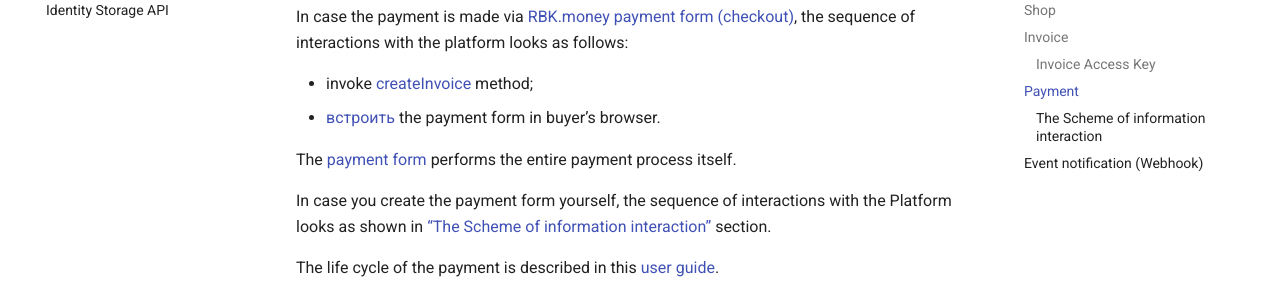
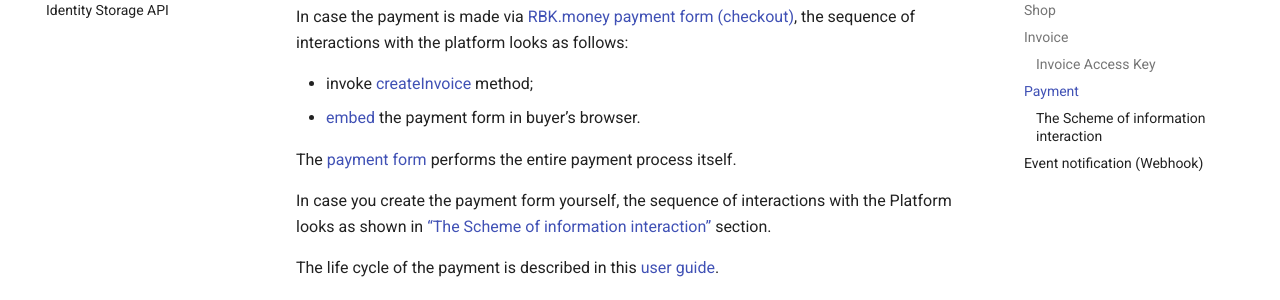
Before and after one commit to rbkmoney/docs, an MkDocs documentation site: the page built from content/docs/payments/overview.md, in a window 1280 px wide and 900 px high, scrolled down 2081 px. Shown: the part 152-452 px from the top of the window. Built offline with MkDocs 1.6.1 and Material for MkDocs 9.7.7, drawn with Linux system fonts in a browser that asks for light colours; nearby versions of some CDN libraries; comment, search, counter and statistics services are not loaded.

Commit message:
Update overview.md

```diff
--- a/content/docs/payments/overview.md
+++ b/content/docs/payments/overview.md
@@ -64,7 +64,7 @@ In order for the funds for goods and services offered to the payer be added to m
 In case the payment is made via [RBK.money payment form (checkout)](../checkout), the sequence of interactions with the platform looks as follows:
 
 * invoke [createInvoice](https://developer.rbk.money/api/#operation/createInvoice) method;
-* [встроить](../checkout) the payment form in buyer's browser.
+* [embed](../checkout) the payment form in buyer's browser.
 
 The [payment form](../checkout) performs the entire payment process itself.
 
```
